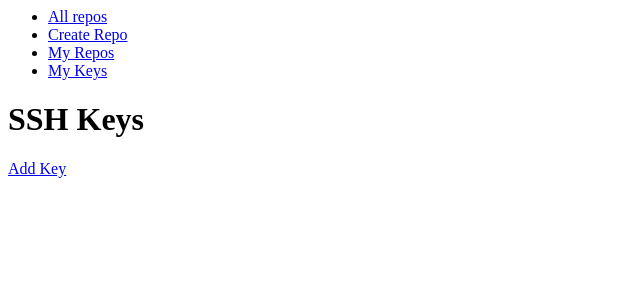
After one commit to chathaway-codes/gitcentral, a Django app: page /key/ in a window 1280 px wide. The commit adds this page. Shown: the top 300 px of the page, without its empty margins (0-640 px from the left). Run offline with Django 3.2, Linux system fonts and the light colour scheme; the visitor is signed in with stand-in values (Sample User, id 1); data that the repository does not hold is empty; parts of the project's set-up code (start-up, migrations or seed data) failed here and were passed over.

Commit message:
Added key control, fixed annymous issues
Also reworked the SSH authentication; keys will now be queried from database
whenever attempted.

```diff
--- a/gitcentral/settings.py
+++ b/gitcentral/settings.py
@@ -123,3 +123,9 @@ STATIC_URL = '/static/'
 
 # App settings
 GIT_ROOT = os.path.join(BASE_DIR, 'repos')
+GIT_SERVER_PORT = 5022
+
+# We at least need public and private keys
+from local_settings import *
+a = SERVER_PUBLIC_KEY
+a = SERVER_PRIVATE_KEY
--- a/gitcentral/templates/gitcentral/_repo_clone.html
+++ b/gitcentral/templates/gitcentral/_repo_clone.html
@@ -1 +1 @@
-<input type="text" readonly="readonly" value="ssh://{{ user.get_username }}@aura.local:5502/{{ object.get_relative_path }}"></input>
+{% if user.is_authenticated %}<input type="text" readonly="readonly" value="ssh://{{ user.get_username }}@aura.local:5502/{{ object.get_relative_path }}"></input>{% endif %}
--- /dev/null
+++ b/gitcentral/templates/gitcentral/key_list.html
@@ -0,0 +1,11 @@
+{% extends "base.html" %}
+
+{% block body %}
+	<h1>SSH Keys</h1>
+	<a href="{% url "key-create" %}">Add Key</a>
+	<ul>
+	{% for key in object_list %}
+		<li>{{ key }}<small><a href="{% url "key-delete" pk=key.pk %}">delete</a></small></li>
+	{% endfor %}
+	</ul>
+{% endblock %}
--- a/gitcentral/urls.py
+++ b/gitcentral/urls.py
@@ -24,4 +24,8 @@ urlpatterns = [
     url(r'^repo/create/$', RepoCreateView.as_view(), name="repo-create"),
     url(r'^repo/(?P<username>\w+)/$', RepoListView.as_view(), name="user-repo-list"),
     url(r'^repo/(?P<username>\w+)/(?P<path>[\w-]+)/(?P<dirfile>.*)$', RepoDetailView.as_view(), name="repo-detail"),
+
+    url(r'^key/(?P<pk>\d+)/delete$', KeyDeleteView.as_view(), name="key-delete"),
+    url(r'^key/create/$', KeyCreateView.as_view(), name="key-create"),
+    url(r'^key/$', KeyListView.as_view(), name="key-list"),
 ]
--- a/gitcentral/views.py
+++ b/gitcentral/views.py
@@ -3,25 +3,27 @@ from django.contrib.auth.models import User
 from django.shortcuts import render, get_object_or_404
 from django.core.urlresolvers import reverse
 from django.views.generic import ListView, DetailView
-from django.views.generic.edit import UpdateView, CreateView
+from django.views.generic.edit import UpdateView, CreateView, DeleteView
 
 from .models import *
 
 class RepoDetailView(DetailView):
-	model = Repo
+    model = Repo
 
-	def get_object(self):
-	    user = get_object_or_404(User, username=self.kwargs["username"])
-	    repo = get_object_or_404(Repo, owner=user, path=self.kwargs["path"])
-	    repo.user_can_read(self.request.user)
-	    return repo
+    def get_object(self):
+        user = get_object_or_404(User, username=self.kwargs["username"])
+        repo = get_object_or_404(Repo, owner=user, path=self.kwargs["path"])
+        repo.user_can_read(self.request.user)
+        return repo
 
 class AllRepoListView(ListView):
     model = Repo
 
     def get_queryset(self):
-	permissions = RepoPermission.objects.filter(owner=self.request.user)
-	return Repo.objects.filter(Q(public=True) | Q(repopermission__in=permissions))
+	if self.request.user.is_authenticated():
+		permissions = RepoPermission.objects.filter(owner=self.request.user)
+		return Repo.objects.filter(Q(public=True) | Q(repopermission__in=permissions))
+	return Repo.objects.filter(public=True)
 
 class RepoListView(ListView):
     model = Repo
@@ -39,3 +41,28 @@ class RepoCreateView(CreateView):
     def form_valid(self, form):
         form.instance.owner = self.request.user
         return super(RepoCreateView, self).form_valid(form)
+
+class KeyListView(ListView):
+    model = Key
+
+    def get_queryset(self):
+	return Key.objects.filter(owner=self.request.user)
+
+class KeyCreateView(CreateView):
+    model = Key
+    fields = ('key',)
+
+    def get_success_url(self):
+        return reverse('user-repo-list', kwargs={"username": self.object.owner.username})
+
+    def form_valid(self, form):
+        form.instance.owner = self.request.user
+        return super(KeyCreateView, self).form_valid(form)
+
+class KeyDeleteView(DeleteView):
+    model = Key
+    def get_success_url(self):
+        return reverse('user-repo-list', kwargs={"username": self.object.owner.username})
+    def get_object(self):
+    	key = get_object_or_404(Key, owner=self.request.user, pk=self.kwargs['pk'])
+        return key
--- a/templates/base.html
+++ b/templates/base.html
@@ -6,6 +6,7 @@
 		    {% if user.is_authenticated %}
 			<li><a href="{% url "repo-create" %}">Create Repo</a></li>
 			<li><a href="{% url "user-repo-list" username=user.username %}">My Repos</a></li>
+			<li><a href="{% url "key-list" %}">My Keys</a></li>
 		    {% endif %}
 		    </ul>
 		</nav>
```
Also changed, not shown: gitcentral/management/commands/git_server.py (+12 -6 lines), gitcentral/models.py (+8 -0 lines), gitcentral/templates/gitcentral/key_confirm_delete.html (added, +11 -0 lines), gitcentral/templates/gitcentral/key_form.html (added, +8 -0 lines).
